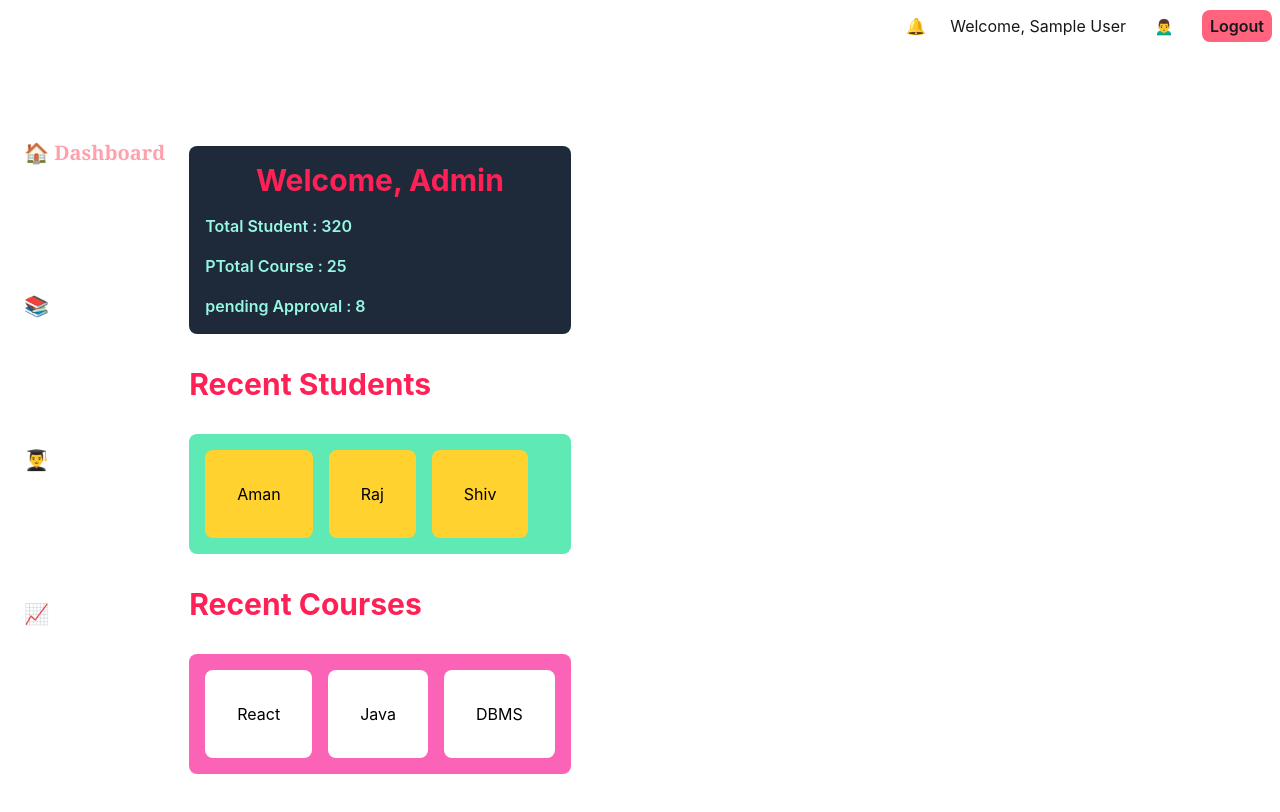
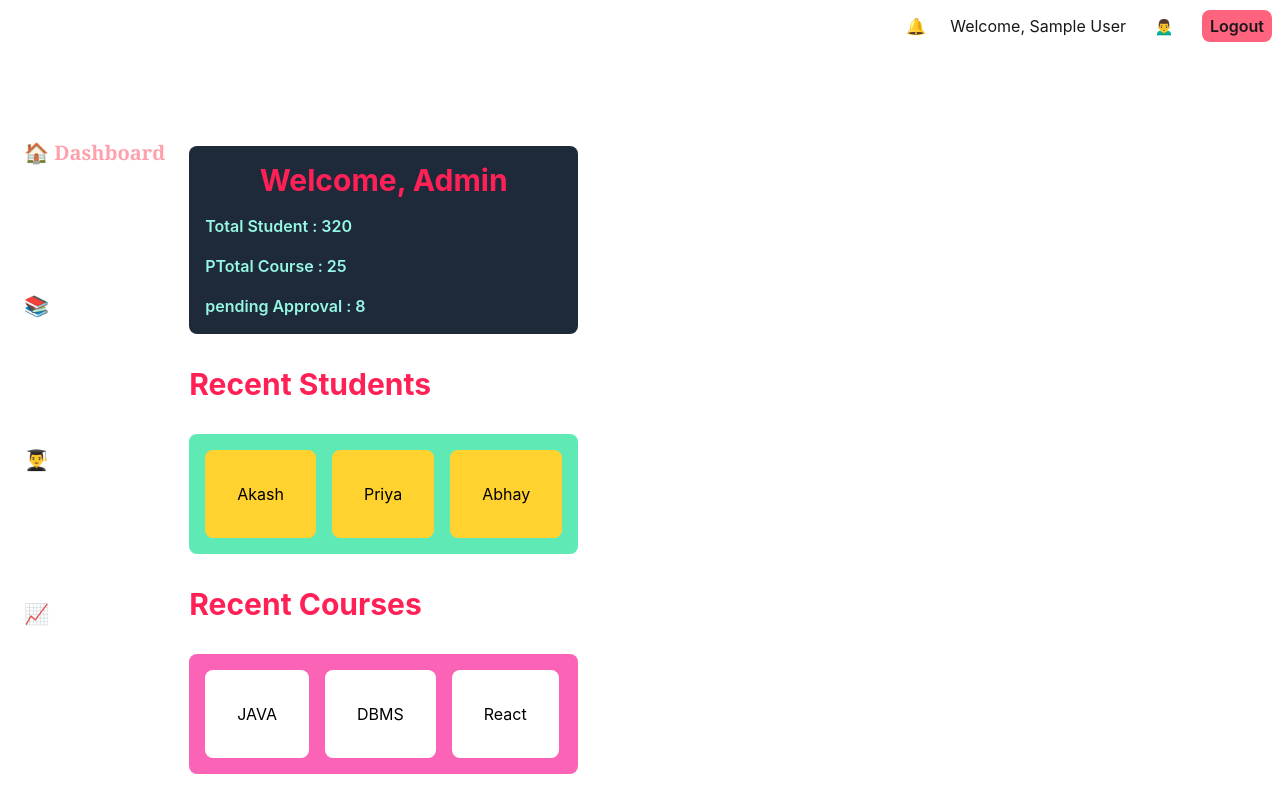
Before and after one commit to Sk-Pandey/CampusConnect, a React (Vite) app: page /dashboard in a window 1280 px wide. Shown: the top 812 px of the page. Built offline with nearby package versions, Linux system fonts and the light colour scheme; sample sign-in values are in the browser's storage.

Commit message:
DRY Applied removed repative jsx and used map with arry

```diff
--- a/src/pages/admins/Dashboard.jsx
+++ b/src/pages/admins/Dashboard.jsx
@@ -5,6 +5,17 @@ const Dashboard = () => {
     { title: "Total Student", value: 320 },
     { title: "PTotal Course", value: 25 },
     { title: "pending Approval", value: 8 },
+  ];
+  const recentStudents = [
+    { id: 1, name: "Akash" },
+    { id: 2, name: "Priya" },
+    { id: 3, name: "Abhay" },
+  ];
+
+  const recentCourse = [
+    { id: 1, name: "JAVA" },
+    { id: 2, name: "DBMS" },
+    { id: 3, name: "React" },
   ];
   return (
     <div className="space-y-8">
@@ -23,9 +34,11 @@ const Dashboard = () => {
         id="recent-student"
         className="bg-emerald-300 text-black rounded-lg flex gap-4 items-center p-4"
       >
-        <div className="bg-amber-300 p-8 rounded-lg">Aman</div>
-        <div className="bg-amber-300 p-8 rounded-lg">Raj</div>
-        <div className="bg-amber-300 p-8 rounded-lg">Shiv</div>
+        {recentStudents.map((student) => (
+          <div className="bg-amber-300 p-8 rounded-lg" key={student.id}>
+            {student.name}
+          </div>
+        ))}
       </div>
       <h1 className="text-3xl font-bold text-rose-500">Recent Courses</h1>
 
@@ -33,9 +46,11 @@ const Dashboard = () => {
         id="recent-courses"
         className="bg-pink-400 text-black rounded-lg flex gap-4 items-center p-4"
       >
-        <div className="bg-white p-8 rounded-lg">React</div>
-        <div className="bg-white p-8 rounded-lg">Java</div>
-        <div className="bg-white p-8 rounded-lg">DBMS</div>
+        {recentCourse.map((course) => (
+          <div key={course.id} className="bg-white p-8 rounded-lg">
+            {course.name}
+          </div>
+        ))}
       </div>
     </div>
   );
```
